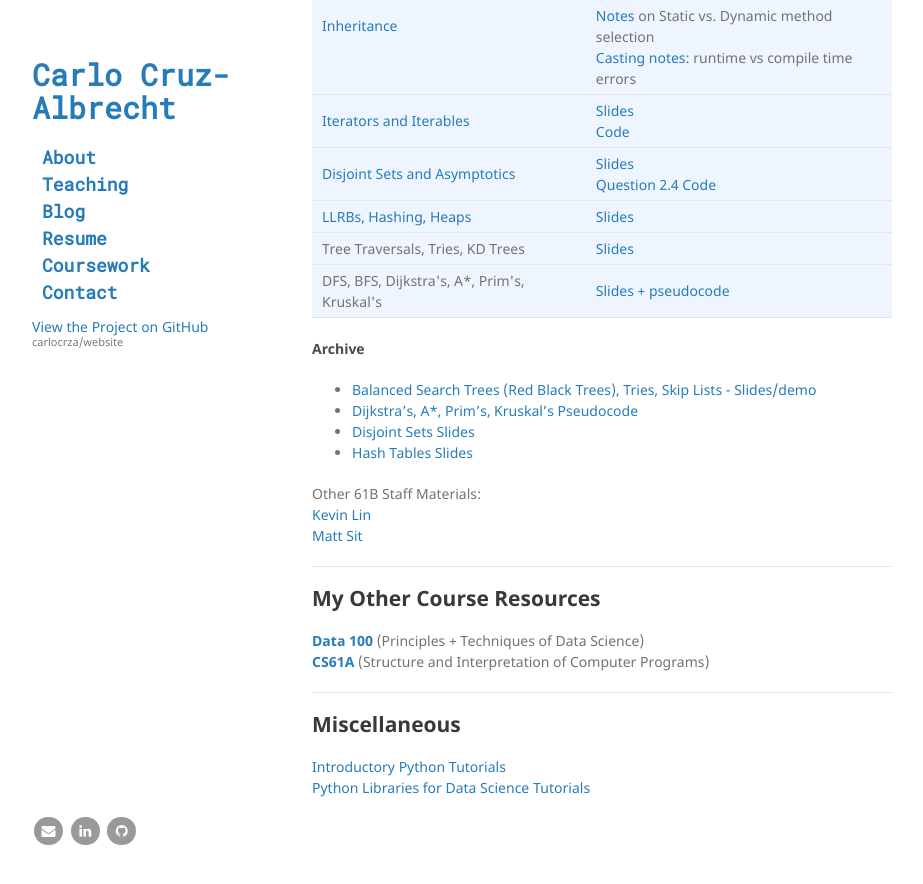
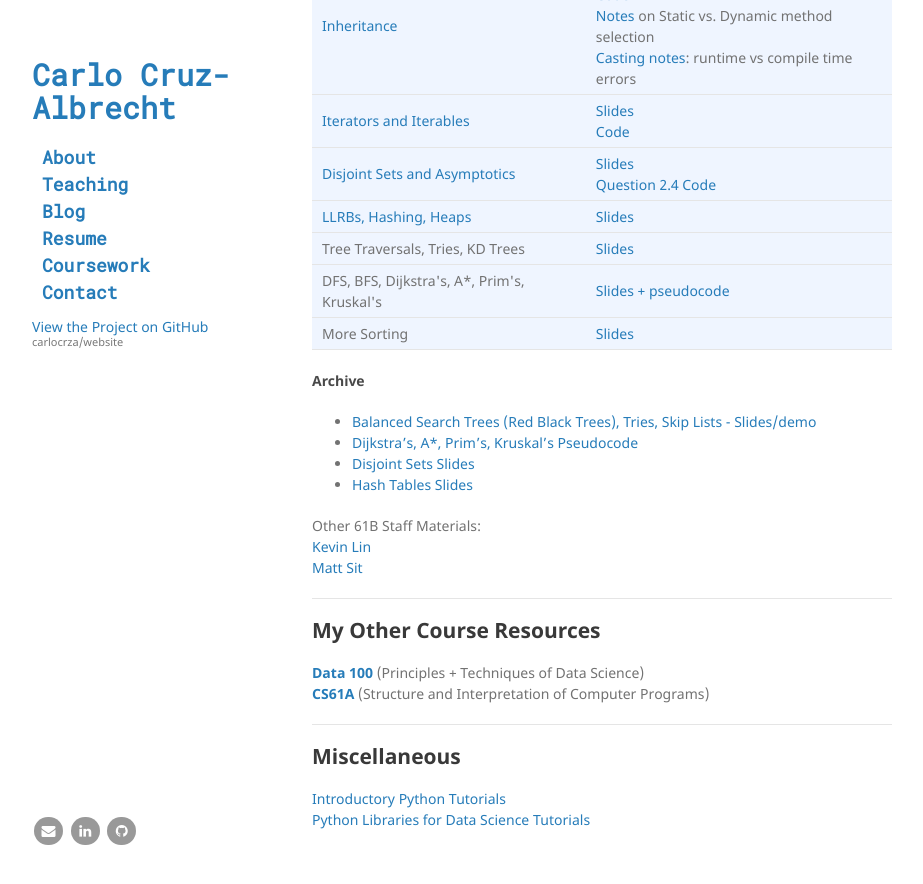
Before and after one commit to carlocrza/website, a Jekyll site: the page built from teaching.md, in a window 1280 px wide and 900 px high, scrolled down 530 px. Shown: the top 884 px of the window, without its empty margins (178-1101 px from the left). Built offline with Jekyll 4.4.1, drawn with Linux system fonts in a browser that asks for light colours.

Commit message:
added slides

```diff
--- a/teaching.md
+++ b/teaching.md
@@ -93,6 +93,15 @@ Anonymous Feedback/Contact: [carloc.me/feedback](http://carloc.me/feedback.html)
 			<a href="https://docs.google.com/presentation/d/1Vz9n1HrTLFHYWPtJPW6QDxCyj4QA3VRpuYEhRYpz5tk/edit?usp=sharing" target="blank">Slides + pseudocode</a><br>
 		</td>
 	</tr>
+	<tr>
+		<td>
+			More Sorting
+		</td>
+		<td>
+			<a href="https://docs.google.com/presentation/d/1IW7xn_iN4_U7JSoG4FILkP5-h7hW2yLIy7VzSrBjgF4/edit?usp=sharing" target="blank">Slides</a><br>
+		</td>
+	</tr>
+
 </table>
 
 #### Archive
```
